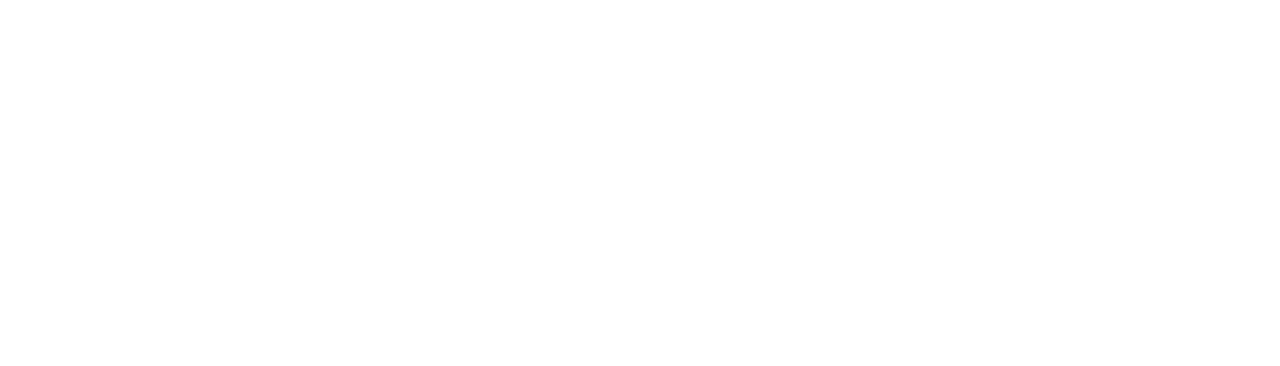
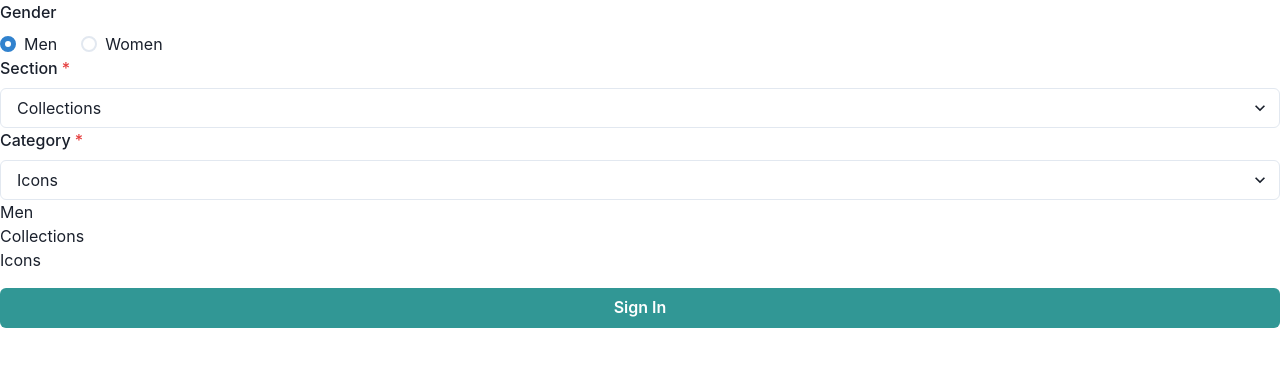
Before and after one commit to JAMorello/belstaff-app, a React (Create React App) app: page / in a window 1280 px wide. Shown: the top 366 px of the page. Built offline with nearby package versions, Linux system fonts and the light colour scheme.

Commit message:
Working on React App

```diff
--- a/package.json
+++ b/package.json
@@ -10,6 +10,7 @@
     "@testing-library/react": "^11.2.7",
     "@testing-library/user-event": "^12.8.3",
     "framer-motion": "^4.1.17",
+    "json-loader": "^0.5.7",
     "puppeteer": "^10.4.0",
     "react": "^17.0.2",
     "react-dom": "^17.0.2",
--- a/src/App.js
+++ b/src/App.js
@@ -1,7 +1,12 @@
 import { ChakraProvider } from "@chakra-ui/react";
+import ProductSelector from "./ProductSelector";
 
 const App = () => {
-  return <ChakraProvider></ChakraProvider>;
+  return (
+    <ChakraProvider>
+      <ProductSelector />
+    </ChakraProvider>
+  );
 };
 
 export default App;
--- /dev/null
+++ b/src/ProductSelector.js
@@ -0,0 +1,39 @@
+// import allProducts from "./scraper/data/ALLPRODUCTS.json";
+import tree from "./scraper/data/tree.json";
+import { useState } from "react";
+import GenderSelector from "./form-control/GenderSelector";
+import SectionSelector from "./form-control/SectionSelector";
+import CategorySelector from "./form-control/CategorySelector";
+import { Button } from "@chakra-ui/react";
+
+const ProductSelector = () => {
+  // const [data, setData] = useState(allProducts);
+  // const [filteredData, setFilteredData] = useState(allProducts);
+  const [gender, setGender] = useState("Men");
+  const [section, setSection] = useState("Collections");
+  const [category, setCategory] = useState("Icons");
+
+  return (
+    <form>
+      <GenderSelector gender={gender} setGender={setGender} />
+      <SectionSelector
+        data={tree[gender]}
+        setSection={setSection}
+        setCategory={setCategory}
+      />
+      <CategorySelector
+        data={tree[gender][section]}
+        gender={gender}
+        setCategory={setCategory}
+      />
+      <p>{gender}</p>
+      <p>{section}</p>
+      <p>{category}</p>
+      <Button type="submit" colorScheme="teal" width="full" mt={4}>
+        Sign In
+      </Button>
+    </form>
+  );
+};
+
+export default ProductSelector;
--- /dev/null
+++ b/src/form-control/CategorySelector.js
@@ -0,0 +1,37 @@
+import { FormControl, FormLabel, Select } from "@chakra-ui/react";
+import { useState, useEffect } from "react";
+
+const CategorySelector = ({ data, setCategory }) => {
+  const init = !!data ? data[0] : "";
+  const [selectedValue, setSelectedValue] = useState(init);
+
+  useEffect(() => {
+    setCategory(selectedValue);
+  }, [selectedValue, setCategory]);
+
+  return (
+    <FormControl id="category" isRequired={true}>
+      <FormLabel>Category</FormLabel>
+      {!data ? (
+        <Select
+          isDisabled={true}
+          placeholder="Select option"
+          aria-required={true}
+        />
+      ) : (
+        <Select
+          placeholder="Select option"
+          aria-required={true}
+          value={selectedValue}
+          onChange={(e) => setSelectedValue(e.target.value)}
+        >
+          {data.map((category) => {
+            return <option value={category}>{category}</option>;
+          })}
+        </Select>
+      )}
+    </FormControl>
+  );
+};
+
+export default CategorySelector;
--- /dev/null
+++ b/src/form-control/GenderSelector.js
@@ -0,0 +1,27 @@
+import {
+  HStack,
+  FormControl,
+  FormLabel,
+  RadioGroup,
+  Radio,
+} from "@chakra-ui/react";
+
+const GenderSelector = ({ gender, setGender }) => {
+  const onChange = (e) => {
+    setGender(e);
+  };
+
+  return (
+    <FormControl id="gender">
+      <FormLabel>Gender</FormLabel>
+      <RadioGroup defaultValue={gender} onChange={onChange}>
+        <HStack spacing="24px">
+          <Radio value="Men">Men</Radio>
+          <Radio value="Women">Women</Radio>
+        </HStack>
+      </RadioGroup>
+    </FormControl>
+  );
+};
+
+export default GenderSelector;
--- /dev/null
+++ b/src/form-control/SectionSelector.js
@@ -0,0 +1,31 @@
+import { FormControl, FormLabel, Select } from "@chakra-ui/react";
+import { useState, useEffect } from "react";
+
+const SectionSelector = ({ data, setSection, setCategory }) => {
+  const sections = Object.keys(data);
+
+  const [selectedValue, setSelectedValue] = useState(sections[0]);
+
+  useEffect(() => {
+    setSection(selectedValue);
+    setCategory(null);
+  }, [selectedValue, setSection, setCategory]);
+
+  return (
+    <FormControl id="section" isRequired={true}>
+      <FormLabel>Section</FormLabel>
+      <Select
+        placeholder="Select option"
+        aria-required={true}
+        value={selectedValue}
+        onChange={(e) => setSelectedValue(e.target.value)}
+      >
+        {sections.map((section) => {
+          return <option value={section}>{section}</option>;
+        })}
+      </Select>
+    </FormControl>
+  );
+};
+
+export default SectionSelector;
--- /dev/null
+++ b/src/scraper/data/tree.json
@@ -0,0 +1,60 @@
+{
+  "Men": {
+    "Collections": ["Icons", "Big & Tall", "Long Way Up", "Autumn Winter 2021"],
+    "Outwear": [
+      "Leather Jackets",
+      "Waxed Jackets",
+      "Quilt & Down Jackets",
+      "Suede & Shearling Jackets",
+      "Lightweight Jackets",
+      "Overshirts",
+      "Gilets",
+      "Coats & Parkas"
+    ],
+    "Clothing": [
+      "Shirts",
+      "T Shirts & Polos",
+      "Hoodies & Sweatshirts",
+      "Knitwear",
+      "Jeans & Trousers"
+    ],
+    "Footwear": ["Boots", "Trainers"],
+    "Accessories": [
+      "Bags",
+      "Wallets",
+      "Belts",
+      "Gloves",
+      "Hats",
+      "Scarves",
+      "Patches & Pins"
+    ],
+    "Motorcycle": [
+      "Waxed Moto Jackets",
+      "Leather Moto Jackets",
+      "Textile Moto Jackets",
+      "Motorcycle Trousers",
+      "Motorcycle Boots",
+      "Moto Accessories"
+    ]
+  },
+  "Women": {
+    "Collections": ["Icons", "Autumn Winter 2021"],
+    "Outwear": [
+      "Leather Jackets",
+      "Waxed Jackets",
+      "Quilt & Down Jackets",
+      "Suede & Shearling Jackets",
+      "Coats & Parkas",
+      "Gilets"
+    ],
+    "Clothing": [
+      "Shirts & Tops",
+      "Hoodies & Sweatshirts",
+      "Knitwear & Jumpers",
+      "Jeans & Trousers"
+    ],
+    "Footwear": ["Boots", "Trainers"],
+    "Accessories": ["Belts", "Gloves", "Hats", "Scarves", "Patches & Pins"],
+    "Motorcycle": ["Motorcycle Jackets", "Moto Accessories"]
+  }
+}
--- a/src/scraper/scrape-products.js
+++ b/src/scraper/scrape-products.js
@@ -216,7 +216,7 @@
             id: id,
             title: title,
             section_url: item.url,
-            gender: item.item,
+            gender: item.gender,
             section: item.section,
             category: item.category,
           };
```
Also changed, not shown: 1 other file (tests, documents, lock files or other folders).
